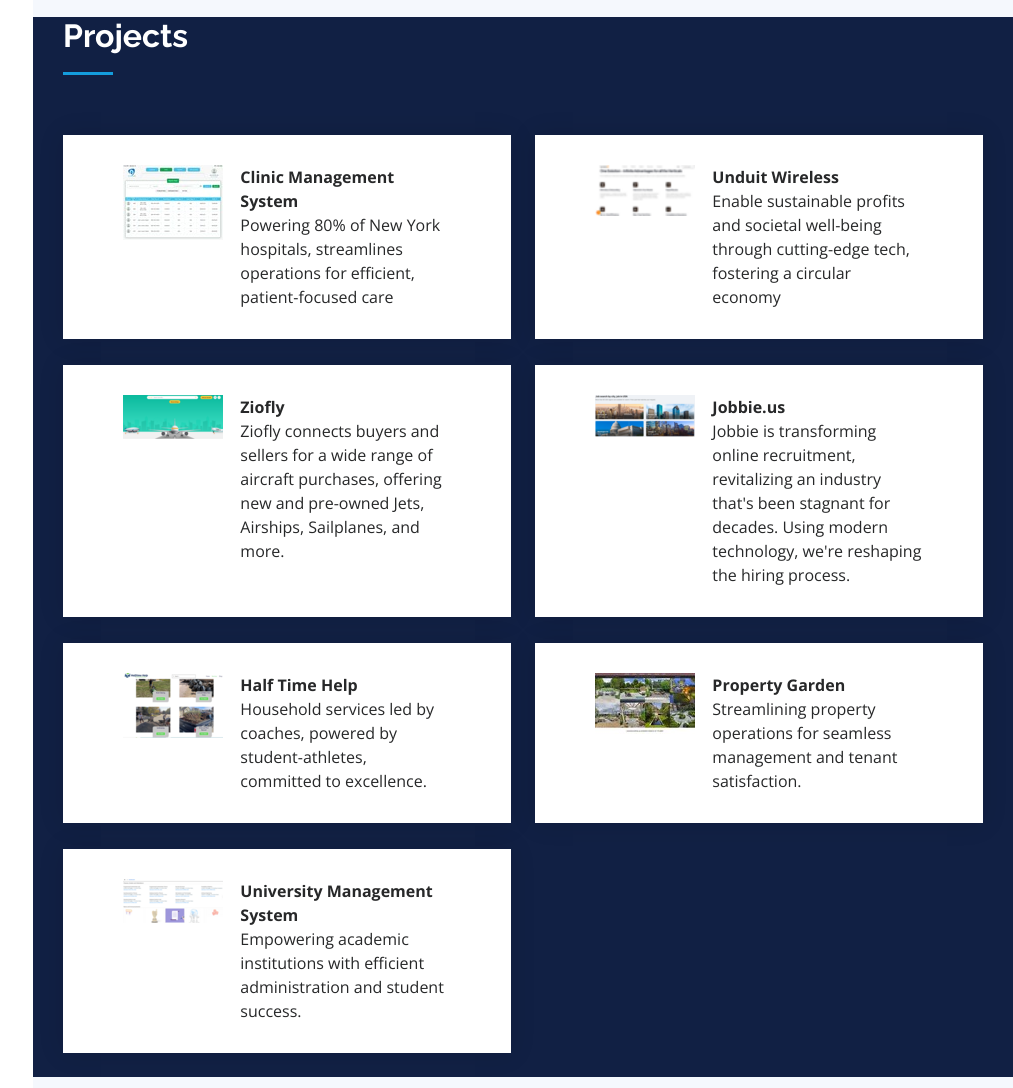
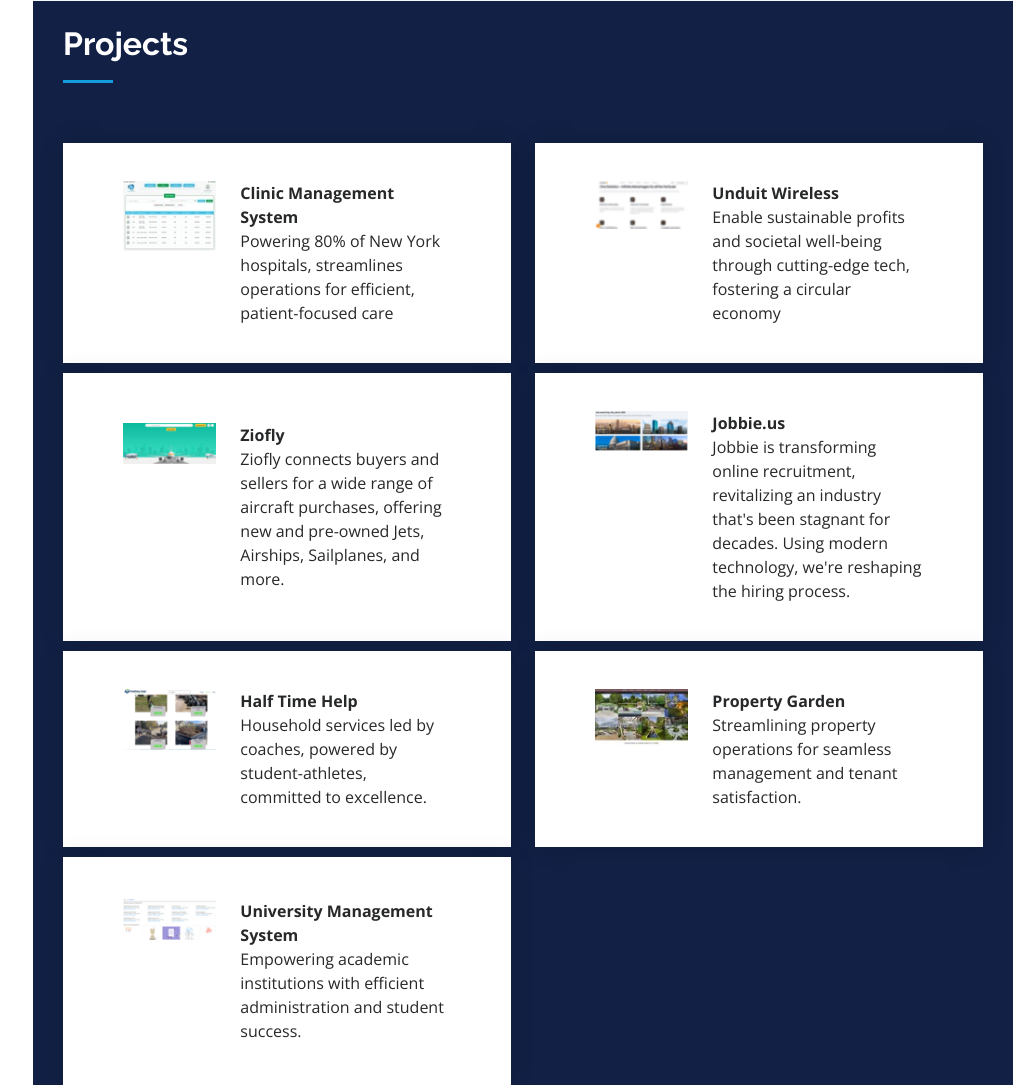
Before and after one commit to mudassarhussnain3/portfolio, a plain HTML site: page index.html in a window 1280 px wide. Shown: the part 2079-3167 px from the top of the page, without its empty margins (267-1280 px from the left). Drawn offline with nearby package versions, Linux system fonts and the light colour scheme.

Commit message:
project cards

```diff
--- a/assets/css/style.css
+++ b/assets/css/style.css
@@ -915,7 +915,7 @@
 # Contact
 --------------------------------------------------------------*/
 .contact {
-  padding-bottom: 130px;
+  padding-bottom: 00px;
 }
 
 .contact .info {
@@ -981,9 +981,32 @@
   background: #149ddd;
   color: #fff;
 }
-.info:hover {
-  filter: brightness(90%);
+.project-card {
+  transition: all 0.3s ease;
 }
+
+.project-card:hover {
+  background-color: rgb(18, 28, 51);
+  border: 5px solid #149ddd;
+  border-radius: 5px;
+  box-shadow: 0px 0px 10px 0px rgba(0, 0, 0, 0.5);
+}
+
+.project-card:hover span {
+  color: white;
+}
+.project-card {
+  display: flex;
+  align-items: center;
+  justify-content: center;
+  height: 100%;
+}
+
+.project-card img {
+  max-width: 100%;
+  height: auto;
+}
+
 
 .contact .info .email:hover i,
 .contact .info .address:hover i,
--- a/index.html
+++ b/index.html
@@ -234,19 +234,19 @@
     <!-- ======= Portfolio Section ======= -->
     <section id="portfolio" class="portfolio section-bg contact">
       <div class="container" style="background-color: rgb(17, 32, 68);">
-
-        <div class="section-title mt-3">
+        <br>
+        <div class="section-title">
           <h2 style="color: white !important;">Projects</h2>
         </div>
 
         <div class="row " data-aos="fade-in">
 
           <div class="col-lg-6 d-flex   align-items-stretch">
-            <div class="info mb-3" onclick="openweb('https://ovadamd.org')">
+            <div class="info mb-3 project-card" onclick="openweb('https://ovadamd.org')">
               <div class="container">
                 <div class="row">
                   <div class="col-4">
-                    <img src="./assets/img/clinicmanagement.jpg" alt="">
+                    <img src="./assets/img/clinicmanagement.jpg" alt="" >
                   </div>
                   <div class="col-8">
                     <span>
@@ -263,11 +263,11 @@
           </div>
 
           <div class="col-lg-6 d-flex align-items-stretch">
-            <div class="info mb-3" onclick="openweb('https://www.unduit.com/')">
+            <div class="info mb-3 project-card" onclick="openweb('https://www.unduit.com/')">
               <div class="container">
                 <div class="row">
                   <div class="col-4">
-                    <img src="./assets/img/unduitwireless.png" alt="">
+                    <img src="./assets/img/unduitwireless.png" alt="" >
                   </div>
                   <div class="col-8">
                     <span>
@@ -283,11 +283,11 @@
 
           </div>
           <div class="col-lg-6 d-flex align-items-stretch">
-            <div class="info mb-3" onclick="openweb('https://www.ziofly.com')">
+            <div class="info mb-3 project-card" onclick="openweb('https://www.ziofly.com')">
               <div class="container">
                 <div class="row">
                   <div class="col-4">
-                    <img src="./assets/img/ziofly (3).png">
+                    <img src="./assets/img/ziofly (3).png" alt="">
                   </div>
                   <div class="col-8">
                     <span>
@@ -303,11 +303,11 @@
 
           </div>
           <div class="col-lg-6 d-flex align-items-stretch">
-            <div class="info mb-3" onclick="openweb('ovadamd.org')">
+            <div class="info mb-3 project-card" onclick="openweb('ovadamd.org')">
               <div class="container">
                 <div class="row">
                   <div class="col-4">
-                    <img src="./assets/img/jobbie (1).png">
+                    <img src="./assets/img/jobbie (1).png" alt="">
                   </div>
                   <div class="col-8">
                     <span>
@@ -323,11 +323,11 @@
 
           </div>
           <div class="col-lg-6 d-flex align-items-stretch">
-            <div class="info mb-3" onclick="openweb('https://www.halftimehelp.com/')">
+            <div class="info mb-3 project-card" onclick="openweb('https://www.halftimehelp.com/')">
               <div class="container">
                 <div class="row">
                   <div class="col-4">
-                    <img src="./assets/img/halftimehelp(1).png">
+                    <img src="./assets/img/halftimehelp(1).png" alt="">
                   </div>
                   <div class="col-8">
                     <span>
@@ -344,11 +344,11 @@
           </div>
 
           <div class="col-lg-6  d-flex align-items-stretch">
-            <div class="info mb-3" onclick="openweb('ovadamd.org')">
+            <div class="info mb-3 project-card" onclick="openweb('ovadamd.org')">
               <div class="container">
                 <div class="row">
                   <div class="col-4">
-                    <img src="./assets/img/propertygarden(1) (1).jpg">
+                    <img src="./assets/img/propertygarden(1) (1).jpg" alt="">
                   </div>
                   <div class="col-8">
                     <span>
@@ -365,11 +365,11 @@
           </div>
 
           <div class="col-lg-6 d-flex align-items-stretch">
-            <div class="info mb-4" onclick="openweb('ovadamd.org')">
+            <div class="info mb-4 project-card" onclick="openweb('ovadamd.org')">
               <div class="container">
                 <div class="row">
                   <div class="col-4">
-                    <img src="./assets/img/universitymanagementsystem(1).png">
+                    <img src="./assets/img/universitymanagementsystem(1).png" alt="">
                   </div>
                   <div class="col-8">
                     <span>
@@ -383,6 +383,7 @@
               </div>
 
             </div>
+            <br>
 
           </div>
     </section>
```
